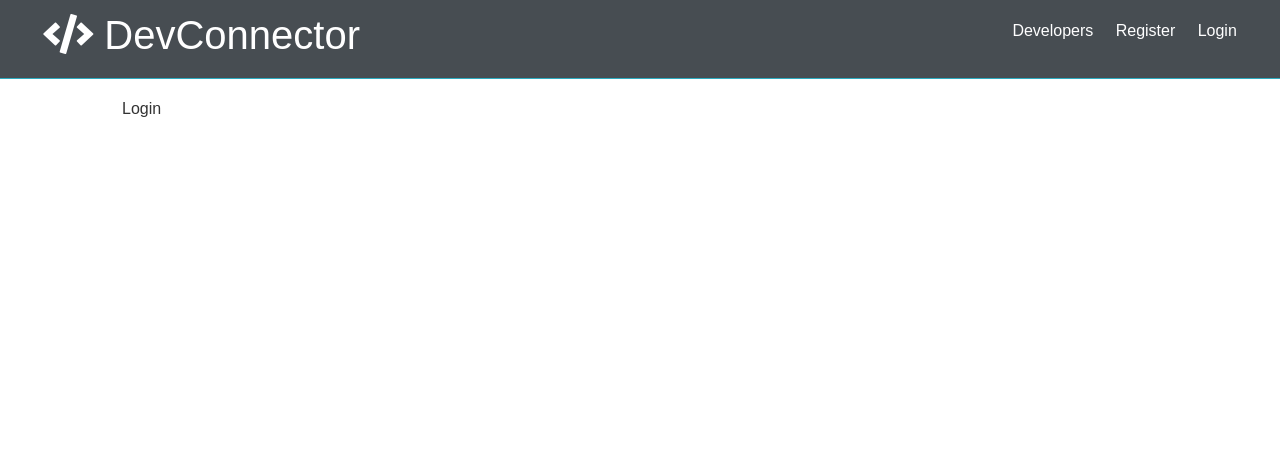
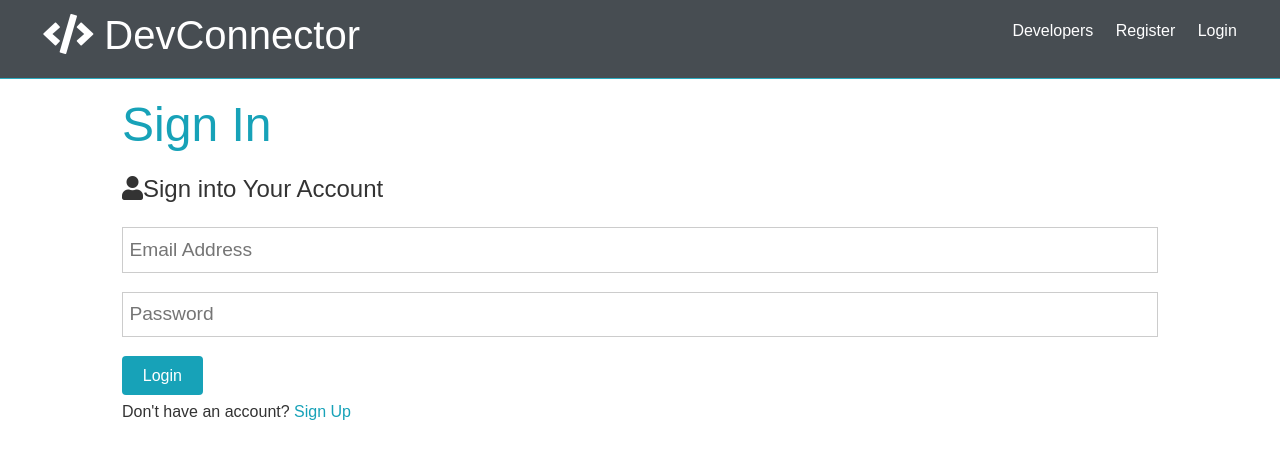
Before and after one commit to mavisluan/dev_connectors, a React app in the folder client/: page /login in a window 1280 px wide. Shown: the top 458 px of the page. Built offline with nearby package versions, Linux system fonts and the light colour scheme; the HTML template or start-up script is replaced by a standard one.

Commit message:
add Login page

```diff
--- a/client/src/App.css
+++ b/client/src/App.css
@@ -14,7 +14,7 @@
 }
 
 body {
-    font-family: 'Raleway', sans-serif;
+  font-family: "Raleway", sans-serif;
   font-size: 1rem;
   line-height: 1.6;
   background-color: #fff;
@@ -66,7 +66,7 @@
   text-align: center;
 }
 
-.text-primary {
+.text-main {
   color: var(--primary-color);
 }
 
@@ -245,10 +245,10 @@
   color: #888;
 }
 
-.form input[type='text'],
-.form input[type='email'],
-.form input[type='password'],
-.form input[type='date'],
+.form input[type="text"],
+.form input[type="email"],
+.form input[type="password"],
+.form input[type="date"],
 .form select,
 .form textarea {
   display: block;
@@ -258,7 +258,7 @@
   border: 1px solid #ccc;
 }
 
-.form input[type='submit'],
+.form input[type="submit"],
 button {
   font: inherit;
 }
@@ -333,7 +333,7 @@
 /* Landing Page */
 .landing {
   position: relative;
-    background: url('./img/showcase.jpg') no-repeat center center/cover;
+  background: url("./img/showcase.jpg") no-repeat center center/cover;
   height: 100vh;
 }
 
@@ -364,10 +364,10 @@
 .profile-grid {
   display: grid;
   grid-template-areas:
-            'top top'
-            'about about'
-            'exp edu'
-            'github github';
+    "top top"
+    "about about"
+    "exp edu"
+    "github github";
   grid-gap: 1rem;
 }
 
@@ -550,11 +550,11 @@
 
   .profile-grid {
     grid-template-areas:
-                'top'
-                'about'
-                'exp'
-                'edu'
-                'github';
+      "top"
+      "about"
+      "exp"
+      "edu"
+      "github";
   }
 
   .profile-about .skills {
--- a/client/src/components/auth/Login.js
+++ b/client/src/components/auth/Login.js
@@ -1,5 +1,60 @@
-import React from 'react';
+/* eslint-disable no-console */
+import React, { Fragment, useState } from 'react';
+import { Link } from 'react-router-dom';
 
-const Login = () => <div>Login</div>;
+const Login = () => {
+    const [formData, setFormData] = useState({
+        email: '',
+        password: '',
+    });
+
+    const { email, password } = formData;
+    const onChange = e => setFormData({ ...formData, [e.target.name]: e.target.value });
+
+    const onSubmit = async e => {
+        e.preventDefault();
+        console.log('SUCCESS');
+    };
+
+    return (
+        <Fragment>
+            <h1 className="large text-main">Sign In</h1>
+            <p className="lead">
+                <i className="fas fa-user"></i>Sign into Your Account
+            </p>
+            <form className="form" onSubmit={e => onSubmit(e)}>
+                <div className="form-group"></div>
+                <div className="form-group">
+                    <input
+                        type="email"
+                        placeholder="Email Address"
+                        name="email"
+                        value={email}
+                        onChange={e => {
+                            onChange(e);
+                        }}
+                    />
+                </div>
+                <div className="form-group">
+                    <input
+                        type="password"
+                        placeholder="Password"
+                        name="password"
+                        value={password}
+                        onChange={e => {
+                            onChange(e);
+                        }}
+                        minLength="6"
+                    />
+                </div>
+
+                <input type="submit" className="btn btn-primary" value="Login" />
+            </form>
+            <p className="my-1">
+                Don't have an account? <Link to="/register">Sign Up</Link>
+            </p>
+        </Fragment>
+    );
+};
 
 export default Login;
--- a/client/src/components/auth/Register.js
+++ b/client/src/components/auth/Register.js
@@ -1,5 +1,6 @@
 /* eslint-disable no-console */
 import React, { Fragment, useState } from 'react';
+import { Link } from 'react-router-dom';
 
 const Register = () => {
     const [formData, setFormData] = useState({
@@ -12,7 +13,7 @@
     const { name, email, password, password2 } = formData;
     const onChange = e => setFormData({ ...formData, [e.target.name]: e.target.value });
 
-    const onSubmit = e => {
+    const onSubmit = async e => {
         e.preventDefault();
         if (password !== password2) {
             console.log('Passwords do not match');
@@ -23,8 +24,7 @@
 
     return (
         <Fragment>
-            {' '}
-            <h1 className="large text-primary">Sign Up</h1>
+            <h1 className="large text-main">Sign Up</h1>
             <p className="lead">
                 <i className="fas fa-user"></i> Create Your Account
             </p>
@@ -82,7 +82,7 @@
                 <input type="submit" className="btn btn-primary" value="Register" />
             </form>
             <p className="my-1">
-                Already have an account? <a href="login.html">Sign In</a>
+                Already have an account? <Link to="/login">Sign In</Link>
             </p>
         </Fragment>
     );
```
Lines whose indentation alone changed are shown as unchanged.
